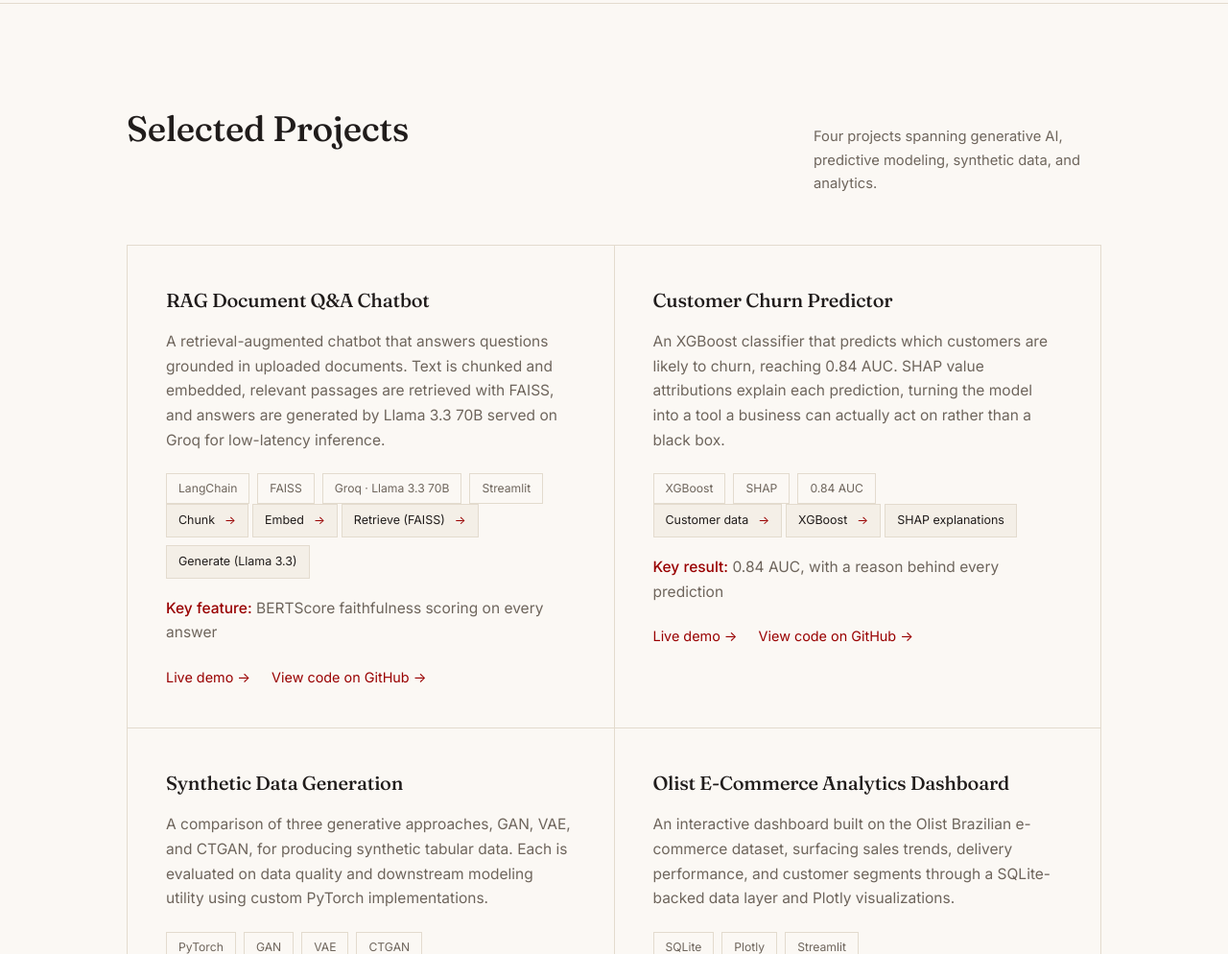
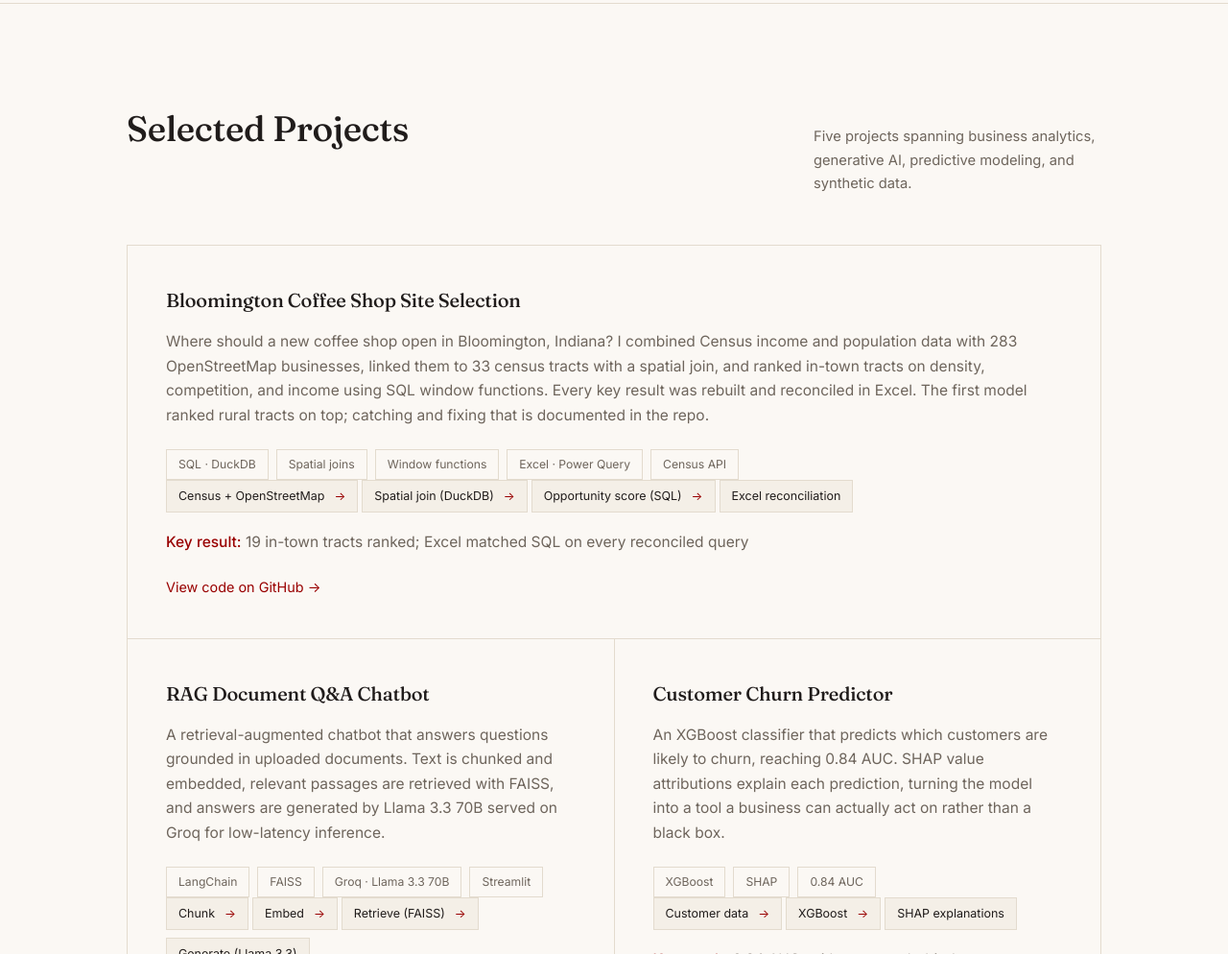
Before and after one commit to adityabandal21/adityabandal21.github.io, a plain HTML site: page index.html in a window 1280 px wide. Shown: the part 1540-2534 px from the top of the page at 96% size. Drawn offline with Linux system fonts and the light colour scheme.

Commit message:
Add Bloomington site selection project

```diff
--- a/index.html
+++ b/index.html
@@ -184,6 +184,7 @@
 
   .project-card h3 { font-size: 1.25rem; margin-bottom: 14px; font-weight: 500; }
   .project-card p { color: var(--text-dim); font-size: 0.97rem; margin-bottom: 22px; }
+  .project-card.featured { grid-column: 1 / -1; }
 
   .tag-row { display: flex; flex-wrap: wrap; gap: 8px; }
   .tag {
@@ -429,9 +430,23 @@
   <div class="wrap">
     <div class="section-head">
       <h2>Selected Projects</h2>
-      <p class="section-note">Four projects spanning generative AI, predictive modeling, synthetic data, and analytics.</p>
+      <p class="section-note">Five projects spanning business analytics, generative AI, predictive modeling, and synthetic data.</p>
     </div>
     <div class="project-grid">
+      <div class="project-card featured">
+        <h3>Bloomington Coffee Shop Site Selection</h3>
+        <p>Where should a new coffee shop open in Bloomington, Indiana? I combined Census income and population data with 283 OpenStreetMap businesses, linked them to 33 census tracts with a spatial join, and ranked in-town tracts on density, competition, and income using SQL window functions. Every key result was rebuilt and reconciled in Excel. The first model ranked rural tracts on top; catching and fixing that is documented in the repo.</p>
+        <div class="tag-row">
+          <span class="tag">SQL · DuckDB</span>
+          <span class="tag">Spatial joins</span>
+          <span class="tag">Window functions</span>
+          <span class="tag">Excel · Power Query</span>
+          <span class="tag">Census API</span>
+        </div>
+        <ol class="pipeline" aria-label="How it works"><li>Census + OpenStreetMap</li><li>Spatial join (DuckDB)</li><li>Opportunity score (SQL)</li><li>Excel reconciliation</li></ol>
+        <p class="key-result"><strong>Key result:</strong> 19 in-town tracts ranked; Excel matched SQL on every reconciled query</p>
+        <div class="project-links"><a href="https://github.com/adityabandal21/bloomington-site-selection" target="_blank" rel="noopener">View code on GitHub →</a></div>
+      </div>
       <div class="project-card">
         <h3>RAG Document Q&amp;A Chatbot</h3>
         <p>A retrieval-augmented chatbot that answers questions grounded in uploaded documents. Text is chunked and embedded, relevant passages are retrieved with FAISS, and answers are generated by Llama 3.3 70B served on Groq for low-latency inference.</p>
```
